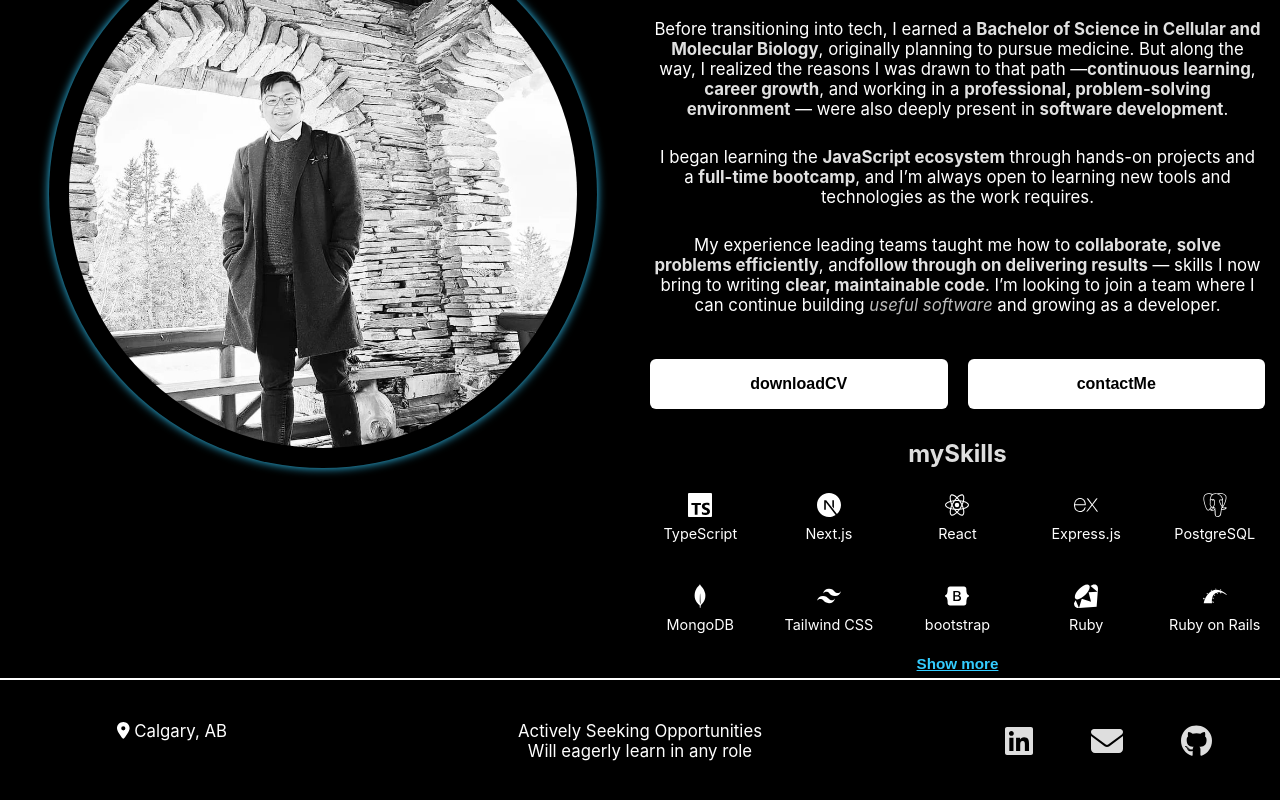
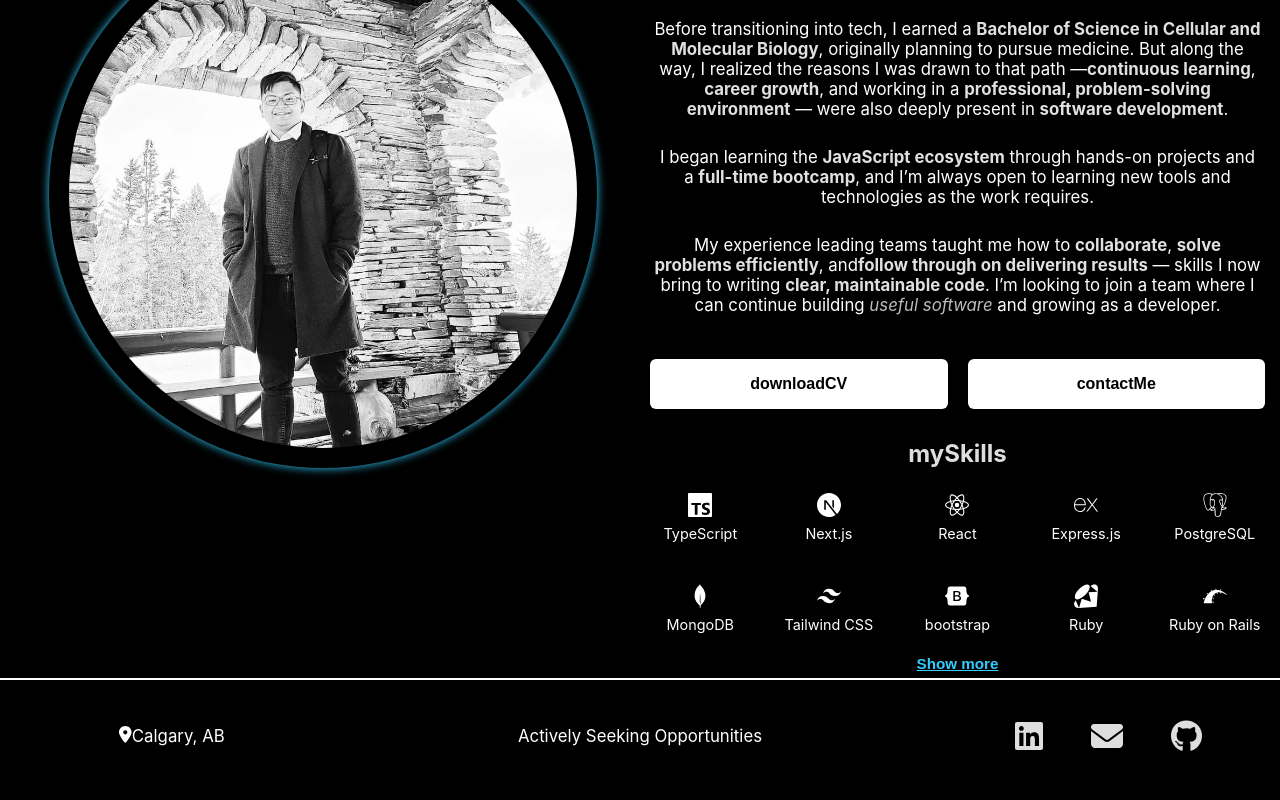
Before and after one commit to alecfaustino/portfolio, a React (Vite) app in the folder frontend/: page / in a window 1280 px wide. Shown: the part 284-1084 px from the top of the page. Built offline with nearby package versions, Linux system fonts and the light colour scheme.

Commit message:
fix footer spacing

```diff
--- a/frontend/src/components/Footer.jsx
+++ b/frontend/src/components/Footer.jsx
@@ -9,13 +9,12 @@ const Footer = () => {
     <>
       <footer className="footer_main_container">
         <div className="footer_left">
-          <p>
+          <p className="footer_contact_logos">
             <FontAwesomeIcon icon={faLocationDot} /> Calgary, AB
           </p>
         </div>
         <div className="footer_mid">
           <p>Actively Seeking Opportunities</p>
-          <p>Will eagerly learn in any role</p>
         </div>
         <div className="footer_logo_container">
           <ul>
--- a/frontend/src/styles/Footer.scss
+++ b/frontend/src/styles/Footer.scss
@@ -4,7 +4,6 @@
   align-items: center;
   border-top: 2px solid white;
   padding: 0 16px;
-  flex-wrap: wrap;
 }
 
 .footer_logo_container {
@@ -12,8 +11,6 @@
   flex: 1;
   justify-content: center;
   align-items: center;
-
-
 }
 
 .footer_logo_container a {
@@ -25,7 +22,7 @@
 }
 .footer_contact_logos {
   display: flex;
-  margin: 5px;
+  margin: 0px;
 }
 
 .footer_mid p {
@@ -45,4 +42,15 @@
   display: flex;
   flex: 1;
   justify-content: center;
+  align-content: center;
 }
+
+.footer_left p {
+  display: flex;
+}
+
+@media (max-width: 724px) {
+  .footer_mid {
+    display: none;
+  }
+}
```
